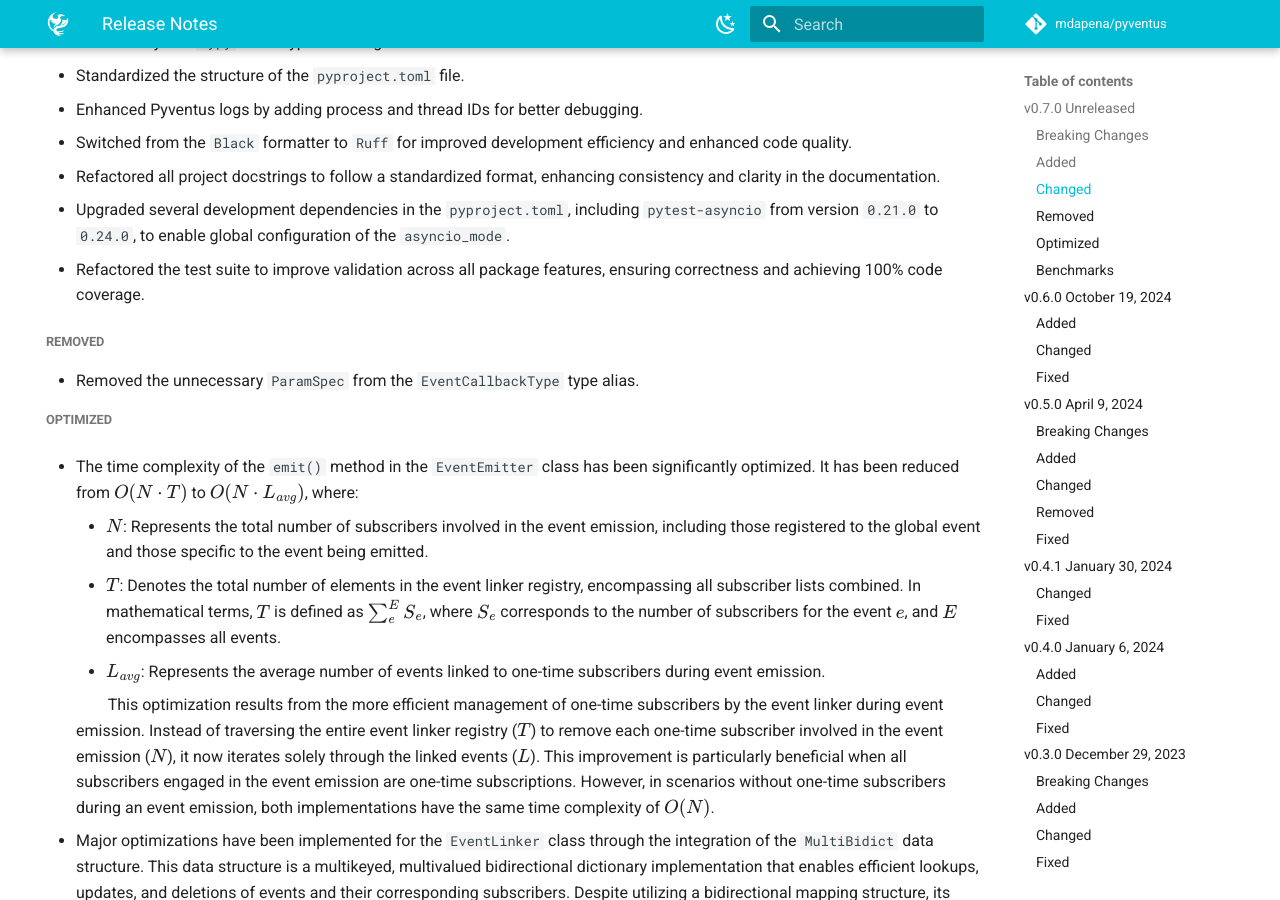
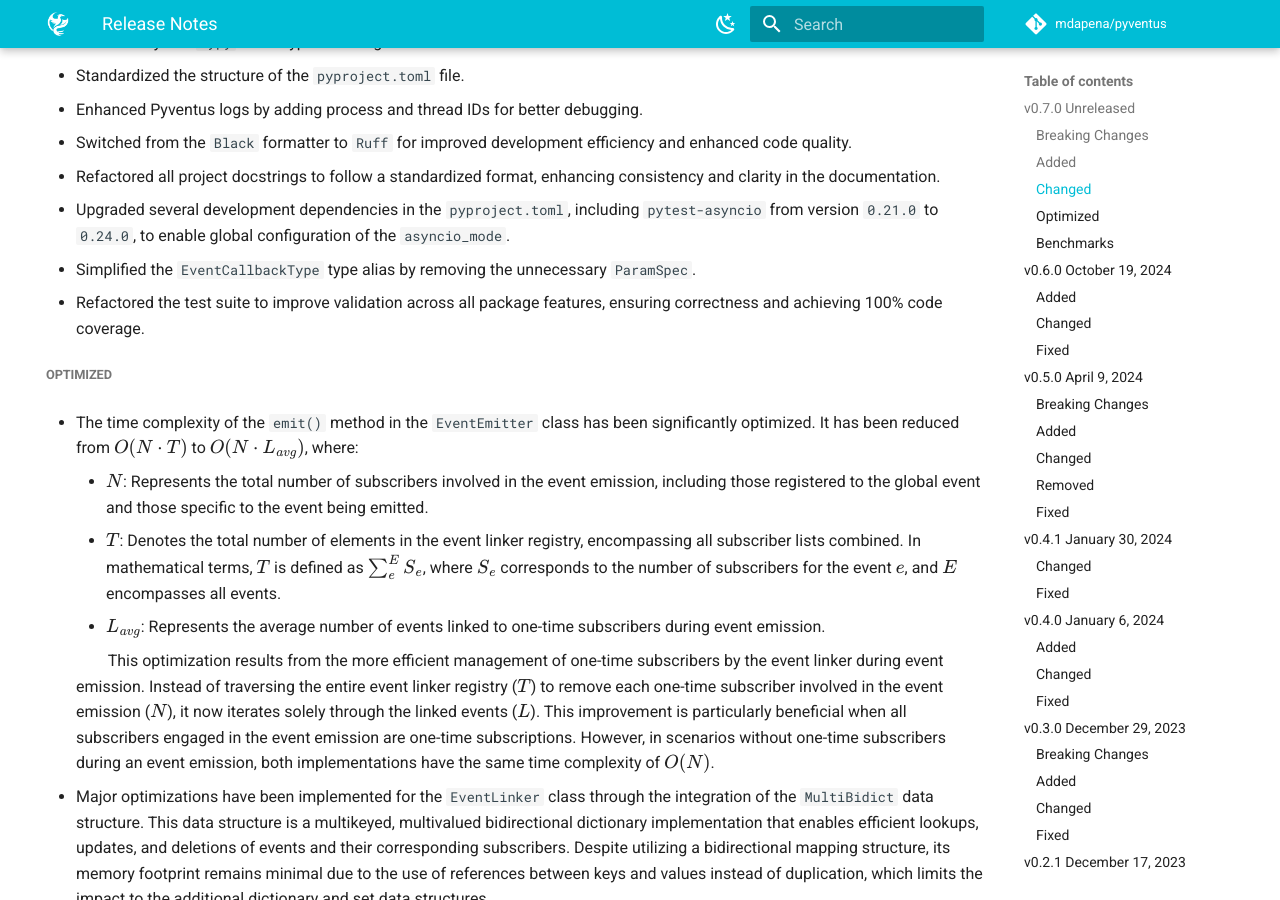
Before and after one commit to mdapena/pyventus, an MkDocs documentation site: the page built from docs/release-notes.md, in a window 1280 px wide and 900 px high, scrolled down 3024 px. Built offline with MkDocs 1.6.1 and Material for MkDocs 9.7.7, drawn with Linux system fonts in a browser that asks for light colours; comment, search, counter and statistics services are not loaded; the version menu is left out.

Commit message:
Tweak v0.7.0 release notes

```diff
--- a/docs/release-notes.md
+++ b/docs/release-notes.md
@@ -100,11 +100,10 @@ hide:
 
 - Upgraded several development dependencies in the `pyproject.toml`, including `pytest-asyncio` from version `0.21.0` to `0.24.0`, to enable global configuration of the `asyncio_mode`.
 
+- Simplified the `EventCallbackType` type alias by removing the unnecessary `ParamSpec`.
+
 - Refactored the test suite to improve validation across all package features, ensuring correctness and achieving 100% code coverage.
 
-##### Removed { id="0.7.0-removed" }
-
-- Removed the unnecessary `ParamSpec` from the `EventCallbackType` type alias.
 
 ##### Optimized { id="0.7.0-optimized" }
 
```
